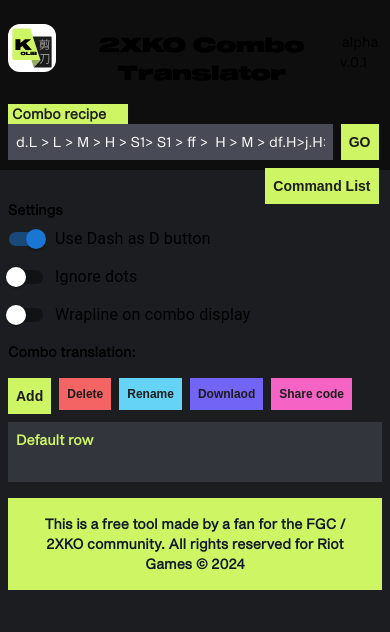
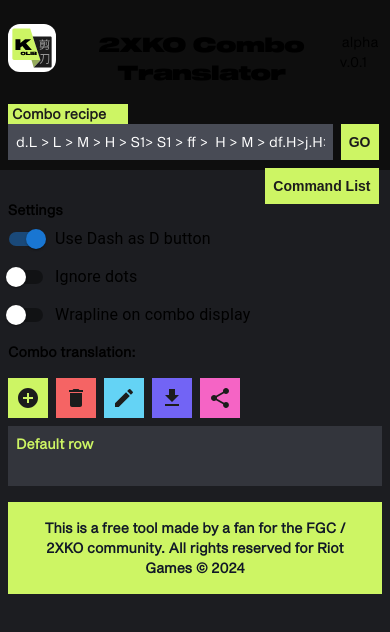
Before and after one commit to lisboa-daniel/Kolib-2XKO-Combo-Translator, a Next.js app: page / in a window 390 px wide. Shown: the top 632 px of the page. Built offline with nearby package versions, Linux system fonts and the light colour scheme; a web font is replaced by a local one.

Commit message:
fix: mobile support improved

```diff
--- a/src/app/globals.css
+++ b/src/app/globals.css
@@ -2,11 +2,7 @@
 @tailwind components;
 @tailwind utilities;
 
-:root {
-  --foreground-rgb: 0, 0, 0;
-  --background-start-rgb: 214, 219, 220;
-  --background-end-rgb: 255, 255, 255;
-}
+
 
 @media (prefers-color-scheme: dark) {
   :root {
@@ -19,6 +15,9 @@
 body {
   color: rgb(var(--foreground-rgb));
   background: #1c1d21;
+  min-height: 100vh; /* Ensure body is at least as tall as the viewport */
+  margin: 0; /* Remove default margin */
+  overflow-x: hidden; /* Prevent horizontal scrolling if not needed */
 }
 
 body input {
--- a/src/app/layout.tsx
+++ b/src/app/layout.tsx
@@ -2,10 +2,6 @@
 import { Inter } from "next/font/google";
 import "./globals.css";
 import localFont from 'next/font/local';
-
-
-const inter = Inter({ subsets: ["latin"] });
-
 
 const myFont = localFont({ src: [
   {
@@ -16,7 +12,7 @@
 
 
 export const metadata: Metadata = {
-  title: "Kolib, a 2XKO Combo Translator tool",
+  title: "Kolib - 2XKO Combo Translator tool",
   description: "K.O Library: Input your combos and see the translation, easier to visualize and send to friends!",
 };
 
--- a/src/app/page.tsx
+++ b/src/app/page.tsx
@@ -10,8 +10,12 @@
 import localFont from "next/font/local";
 import domToImage from 'dom-to-image-more';
 import { saveAs } from 'file-saver';
-import { GenerateComboCode } from "./scripts/util";
-import AddIcon from '@mui/icons-material';
+import { GenerateComboCode } from "./scripts/utils";
+import AddIcon, { AddCircle, AddCircleOutline, Delete, Download, Edit, Share } from '@mui/icons-material';
+
+
+
+
 
 const boldFont = localFont({ src: [
   {
@@ -207,6 +211,7 @@
   }
 
 
+
   function handlerGenerateCode(): void {
     window.alert("Function not implemented.");
   }
@@ -225,6 +230,8 @@
 
   }
 
+
+
   return (
     <main className="text-sm md:text-nm flex  w-full flex-col items-start justify-between pl-2 pr-2 md:pl-24 md:pr-24  pb-12">
       <div className="left-0 flex flex-row w-full items-start justify-center h-[170px] z-50 fixed bg-[#0e0e0e] ">
@@ -234,6 +241,8 @@
         <Title text="2XKO Combo Translator" style=" text-center text-xl md:text-4xl mt-8" />
         <p className="text-left mt-8">&nbsp;alpha v.0.1</p>
       </div>
+
+
 
 
 
@@ -327,6 +336,8 @@
         {/* settings  */}
         <div id="settings" className="flex w-full flex-col mt-[180px]">
         <label className="text-left text-nm md:text-xl mt-5 font-extrabold">Settings</label>
+
+        {}
         <FormGroup >
           <FormControlLabel control={
             <Switch
@@ -392,7 +403,7 @@
 
 
                   <span className="mr-2">
-                      <button onClick={() => handlerAddRow()} className={`text-nm p-2 text-[#1c1c1c] bg-[#cdf564] cursor-pointer hover:bg-[#93b63c] font-extrabold mb-2 mt-2 ${boldFont.className}
+                      <button onClick={() => handlerAddRow()} className={`flex flex-row items-center text-nm p-2 text-[#1c1c1c] bg-[#cdf564] cursor-pointer hover:bg-[#93b63c] font-extrabold mb-2 mt-2 ${boldFont.className}
                       ${
 
                         comboLines[activeLine] && comboLines[activeLine].name == line.name ? '' :'hidden'
@@ -400,39 +411,39 @@
 
                         }
 
-                      `}> Add </button>
+                      `}> <AddCircle/> <label className="text-sm md:flex hidden ">New row</label></button>
                     </span>
                     <span className="mr-2">
 
-                    <button className={`text-xs md:text-sm p-2 text-[#1c1c1c] bg-[#f56464] cursor-pointer hover:bg-[#a13535] font-extrabold ${boldFont.className} w-[auto] mt-2  ${ comboLines[activeLine] && comboLines[activeLine].name == line.name ? '' :'hidden'}`} onClick={() => handlerDeleteRow(line.name)}>Delete</button>
+                    <button className={` flex flex-row items-center text-xs md:text-sm p-2 text-[#1c1c1c] bg-[#f56464] cursor-pointer hover:bg-[#a13535] font-extrabold ${boldFont.className} w-[auto] mt-2   ${ comboLines[activeLine] && comboLines[activeLine].name == line.name ? '' :'hidden'}`} onClick={() => handlerDeleteRow(line.name)}><Delete/> <label className="text-sm md:flex hidden ">Delete</label></button>
                     </span>
 
 
                     <span className="mr-2">
 
-                    <button  className={`text-xs md:text-sm p-2 text-[#1c1c1c] bg-[#64d3f5] cursor-pointer hover:bg-[#398da7] font-extrabold ${boldFont.className} w-[auto] mt-2  ${
+                    <button  className={` flex flex-row items-center text-xs md:text-sm p-2 text-[#1c1c1c] bg-[#64d3f5] cursor-pointer hover:bg-[#398da7] font-extrabold ${boldFont.className} w-[auto] mt-2  ${
 
                       comboLines[activeLine] && comboLines[activeLine].name == line.name ? '' :'hidden'
 
 
-                      }`} onClick={handleOpenRename}>Rename</button>
+                      }`} onClick={handleOpenRename}><Edit/><label className="text-sm md:flex hidden ">Rename</label></button>
                     </span>
 
 
 
                     <span className="mr-2">
-                      <button onClick={() => handlerGeneratePng()} className={`text-xs md:text-nm p-2 text-[#1c1c1c] bg-[#7264f5] cursor-pointer hover:bg-[#392e96] font-extrabold mb-2 mt-2 ${boldFont.className}
+                      <button onClick={() => handlerGeneratePng()} className={`flex flex-row items-center text-xs md:text-nm p-2 text-[#1c1c1c] bg-[#7264f5] cursor-pointer hover:bg-[#392e96] font-extrabold mb-2 mt-2 ${boldFont.className}
                       ${
 
                         comboLines[activeLine] && comboLines[activeLine].name == line.name ? '' :'hidden'
 
 
                         }
-                      `}> Downlaod </button>
+                      `} aria-label="Download png"> <Download/><label className="text-sm md:flex hidden ">Download png</label> </button>
                     </span>
 
                     <span className="mr-2">
-                      <button onClick={() => handlerGenerateCode()} className={`text-xs md:text-nm p-2 text-[#1c1c1c] bg-[#f564c5] cursor-pointer hover:bg-[#be3f94] font-extrabold mb-2 mt-2 ${boldFont.className}
+                      <button onClick={() => handlerGenerateCode()} className={`flex flex-row items-center text-xs md:text-nm p-2 text-[#1c1c1c] bg-[#f564c5] cursor-pointer hover:bg-[#be3f94] font-extrabold mb-2 mt-2 ${boldFont.className}
 
                       ${
 
@@ -440,7 +451,7 @@
 
 
                         }
-                      `}> Share code</button>
+                      `}> <Share/><label className="text-sm md:flex hidden ">Share code</label></button>
                     </span>
                   </div>
 
@@ -461,7 +472,7 @@
 
 
 
-                  <div id={line.name} className={`flex w-full p-2 bg-[#33353c] h-min-12  ${wrap? 'flex-wrap': 'flex-row'} items-start justify-start border-0 border-black`}>
+                  <div id={line.name} className={`flex w-full p-2 bg-[#33353c] h-min-12 ${wrap? 'flex-wrap': 'flex-row'} items-start justify-start border-0 border-black`}>
 
                   {
 
--- a/src/app/ui/icons.tsx
+++ b/src/app/ui/icons.tsx
@@ -17,11 +17,8 @@
 
 export function CommandIcon({src, w =82, h=82, alt, style } : CommandIconProps) {
 
-    const minw = `min-w-[${w}]`;
-    const minh = `min-h-[${h}]`;
-
     const CommandObject : CommandIconObject = {
-      node: <img src={src} width={w} height={h} className={` ${minw} ${minh} mb-2`} alt={alt}/>,
+      node: <img src={src} width={w} height={h} style={{minWidth:`${w/2}px`, minHeight:`${h/2}px`}} alt={alt}/>,
       size : w,
       style : style
 
```
Also changed, not shown: src/app/scripts/utils.ts (line endings or trailing spaces).
